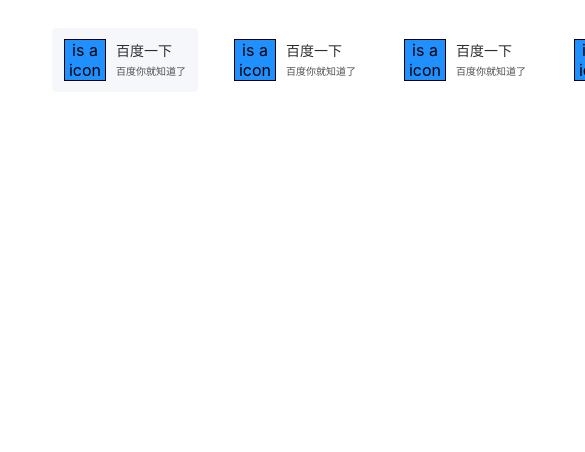
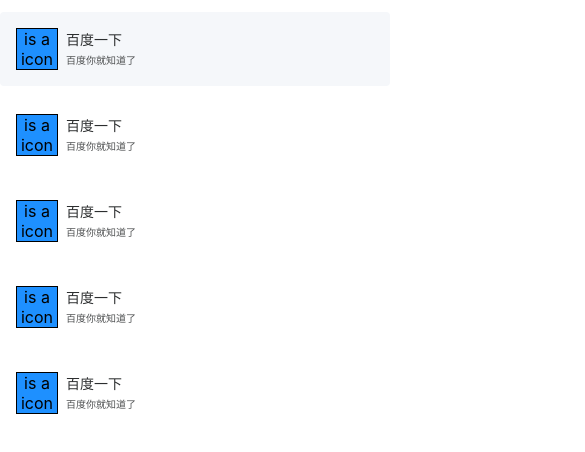
Before and after one commit to zhangzhao-tw/ts-demo, a React (Create React App) app: page / in a window 390 px wide. Shown: the top 452 px of the page, 585 px wide, since content can reach past the window. Built offline with nearby package versions, Linux system fonts and the light colour scheme.

Commit message:
add responsive layout

```diff
--- a/src/components/menu-item/index.module.scss
+++ b/src/components/menu-item/index.module.scss
@@ -41,3 +41,13 @@
 .focus {
   background: #f5f7fa;
 }
+
+
+@media (max-width: 1024px) {
+  .menu-item {
+    justify-content: flex-start;
+    padding: 16px;
+    width: 100%;
+    height: 100%;
+  }
+}
--- a/src/components/sub-menu/index.module.scss
+++ b/src/components/sub-menu/index.module.scss
@@ -8,5 +8,15 @@
   .item {
     padding: 12px;
   }
+}
+
+@media (max-width: 1024px) {
+  .sub-menu {
+    display: block;
+
+    .item {
+      padding: 12px 0 0;
+    }
+  }
 
 }
--- a/src/index.css
+++ b/src/index.css
@@ -11,3 +11,8 @@
   font-family: source-code-pro, Menlo, Monaco, Consolas, 'Courier New',
     monospace;
 }
+
+* {
+  margin: 0;
+  padding: 0;
+}
```
